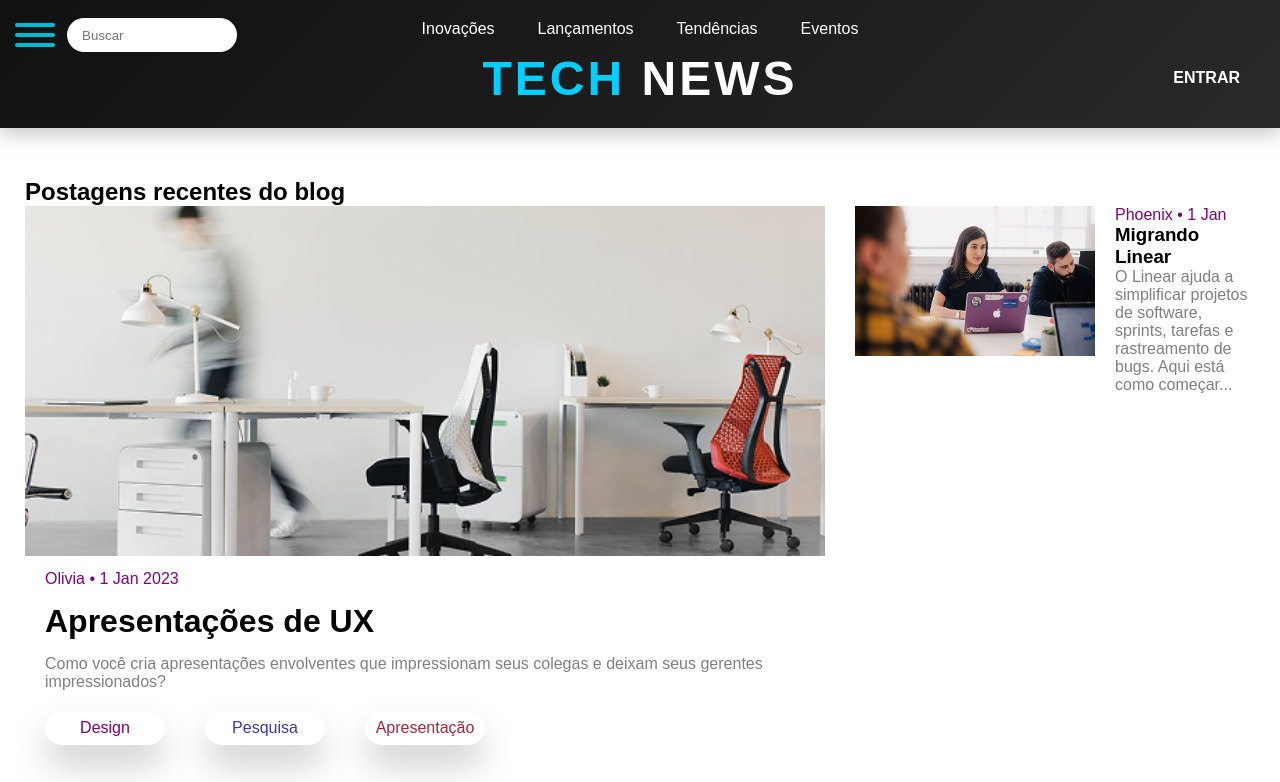
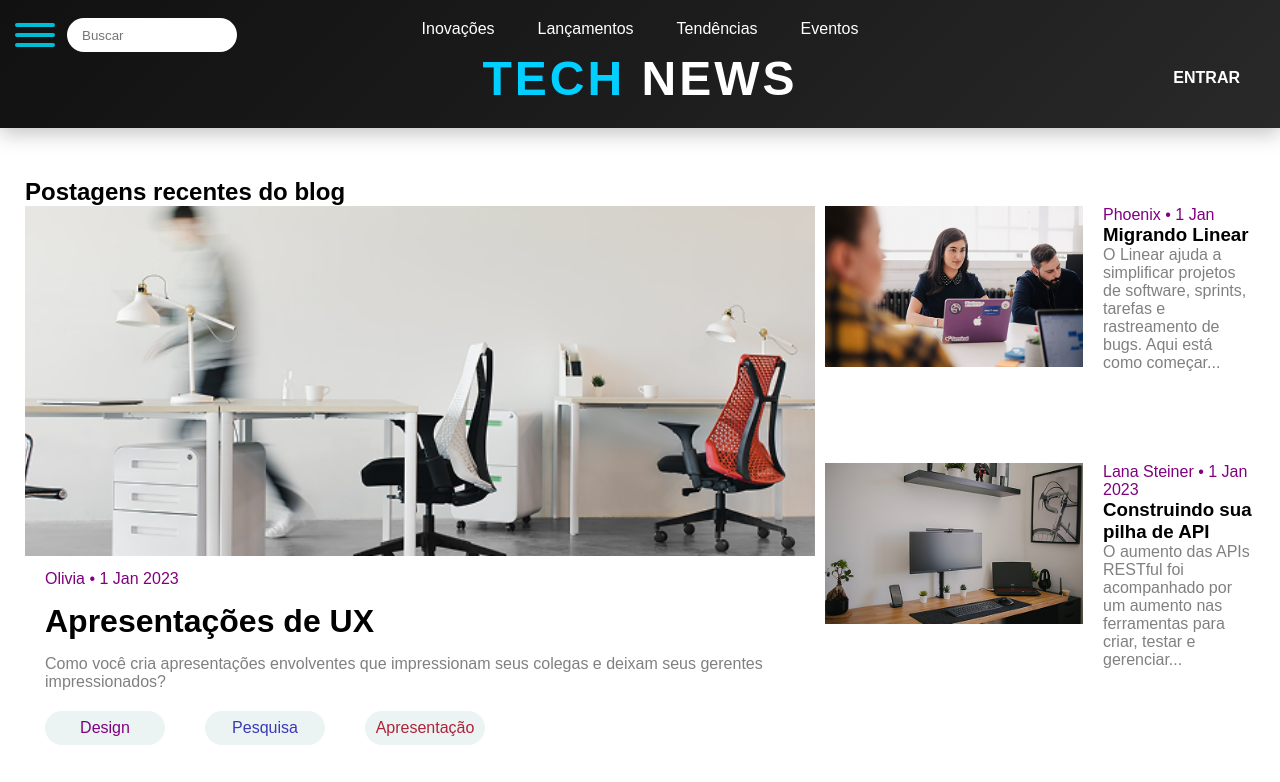
Before and after one commit to Kauamp4/noticias, a website: page index.html in a window 1280 px wide. Shown: the top 782 px of the page. Drawn offline with Linux system fonts and the light colour scheme.

Commit message:
alteração da home

```diff
--- a/index.html
+++ b/index.html
@@ -170,7 +170,7 @@
 
             grid-template-columns: 2fr 1fr;
 
-            gap: 30px;
+            gap: 2px;
         }
 
         .posts {
@@ -204,7 +204,7 @@
         /* CARD PRINCIPAL */
 
         .recentes1 {
-
+            width: 790px;
             border-radius: 25px;
 
         }
@@ -222,10 +222,10 @@
         .miniicons p {
 
 
-            background: rgb(255, 255, 255);
+            background: rgb(236, 243, 243);
             border-radius: 25px;
             overflow: hidden;
-            box-shadow: 0 20px 35px rgba(0, 0, 0, 0.2);
+
             transition: .4s;
             width: 120px;
             height: 0px;
@@ -268,15 +268,17 @@
             display: flex;
 
             gap: 20px;
+            padding: 0px 20x;
+            align-items: flex-start;
 
-            align-items: flex-start;
+
         }
 
 
 
         .card img {
-            width: 250px;
-            height: 150px;
+            width: 60%;
+
 
             object-fit: cover;
         }
@@ -287,6 +289,12 @@
             flex-direction: column;
 
             justify-content: flex-start;
+        }
+
+        .ladodireito{
+            display: grid;
+            gap: 5px;
+            width: 430px;
         }
 
         /* ========= MENU HAMBURGUER ========= */
@@ -694,7 +702,7 @@
 
 
             <!-- LADO DIREITO -->
-
+            <div class="ladodireito">
                 <div class="card">
                     <img src="img/noticiasss.png" alt="Migrando Linear">
 
@@ -704,7 +712,8 @@
                         <h3>Migrando Linear</h3>
 
                         <p style="color:gray;">
-                        O Linear ajuda a simplificar projetos de software, sprints, tarefas e rastreamento de bugs. Aqui
+                            O Linear ajuda a simplificar projetos de software, sprints, tarefas e rastreamento de bugs.
+                            Aqui
                             está como começar...
                         </p>
                     </div>
@@ -719,13 +728,14 @@
                         <h3>Construindo sua pilha de API</h3>
 
                         <p style="color:gray;">
-                        O aumento das APIs RESTful foi acompanhado por um aumento nas ferramentas para criar, testar e
+                            O aumento das APIs RESTful foi acompanhado por um aumento nas ferramentas para criar, testar
+                            e
                             gerenciar...
                         </p>
 
                     </div>
                 </div>
-
+            </div>
         </div>
 
         <section class="posts">
```
Lines whose indentation alone changed are shown as unchanged.
